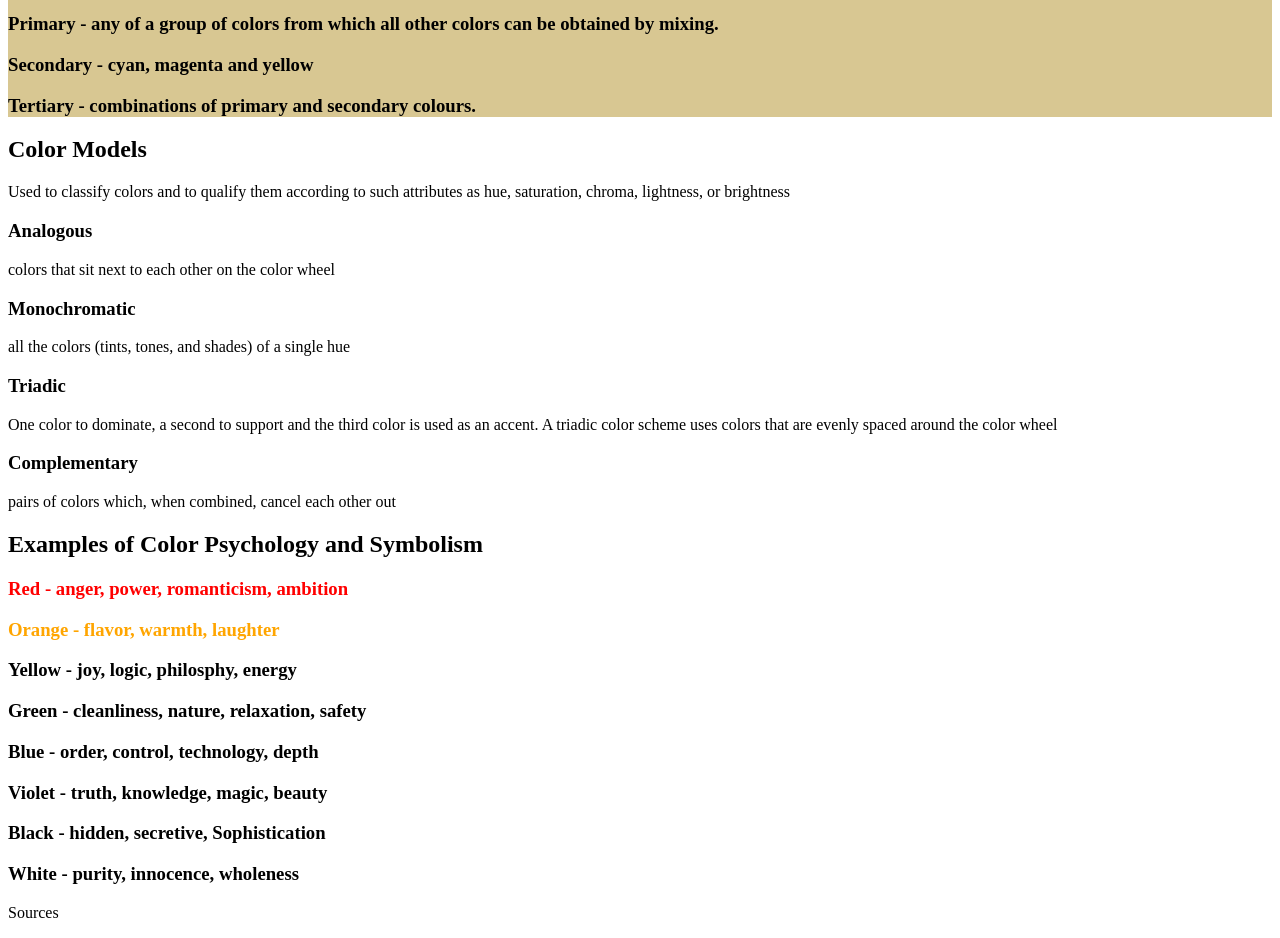
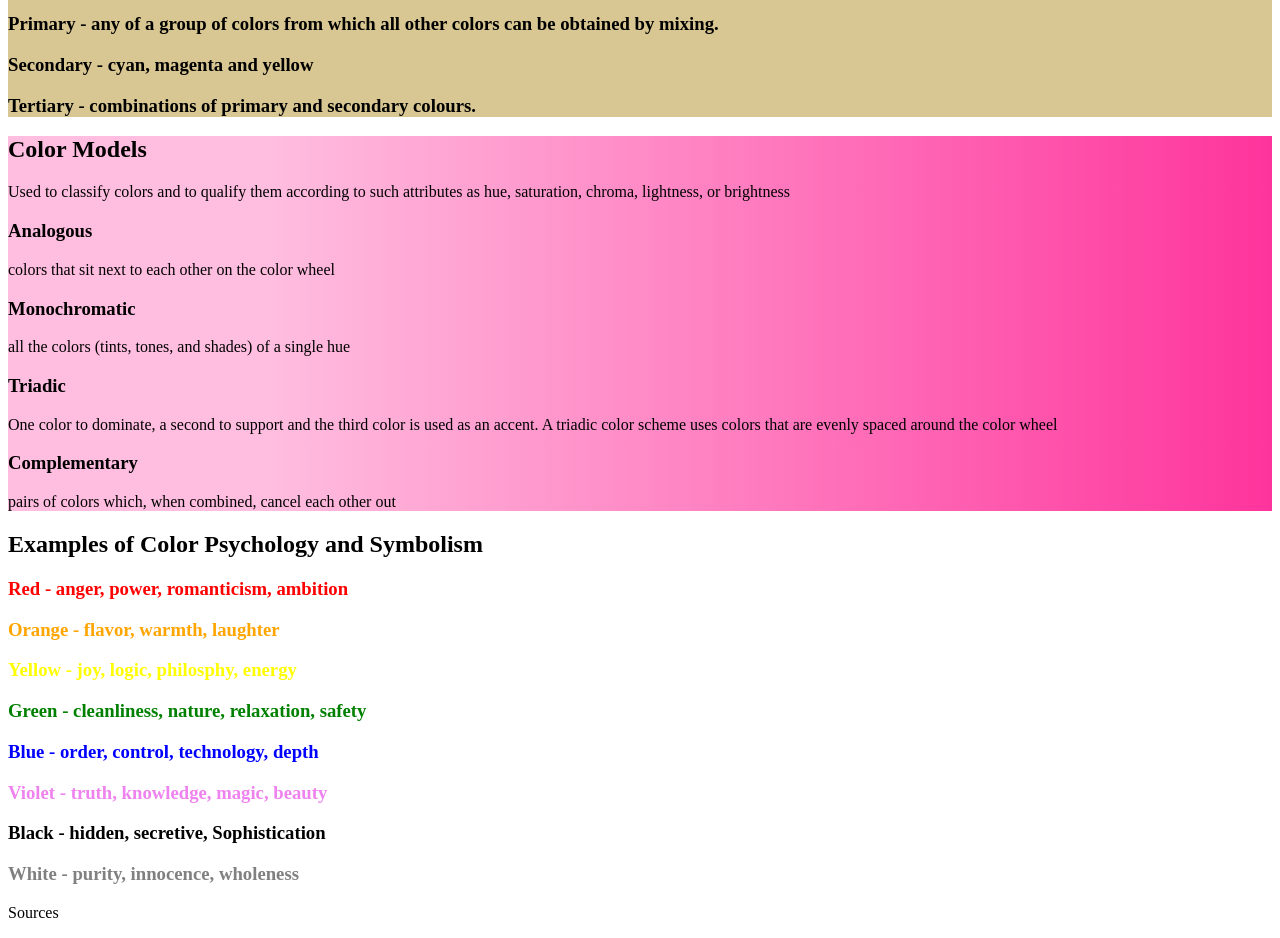
Before and after one commit to colettew333/colettew333.github.io, a plain HTML site: page color-project/color.html in a window 1280 px wide. Shown: the part 320-1258 px from the top of the page. Drawn offline with Linux system fonts and the light colour scheme.

Commit message:
color proj finished

```diff
--- a/color-project/css/main.css
+++ b/color-project/css/main.css
@@ -2,4 +2,11 @@
 
 .red {color: red;}
 .orange {color: orange}
+.yellow {color:yellow}
+.green {color:green}
+.blue {color:blue}
+.violet {color:violet}
+.black {color:black}
+.white {color:grey}
 #theory {background-color:#D8C792}
+#models {background:linear-gradient(to right, rgba(255,189,223,1) 0%, rgba(255,189,223,1) 21%, rgba(254,52,156,1) 100%);}
```
